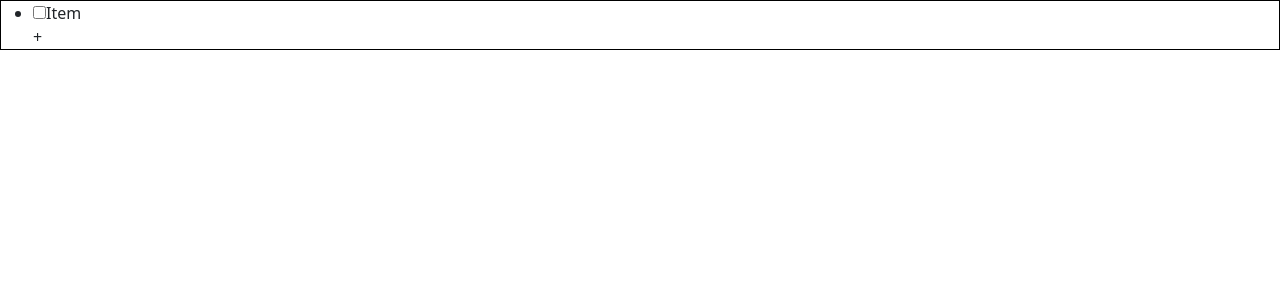
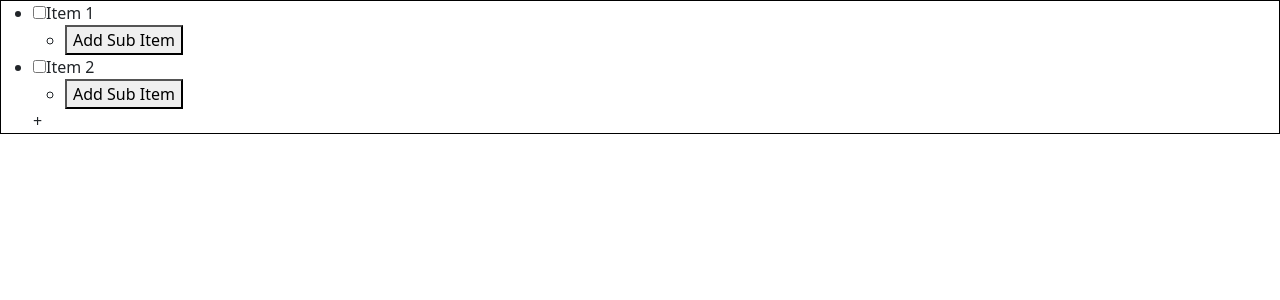
Before and after one commit to tan-man21/Checkmate-ts, a React (Create React App) app in the folder client/: page / in a window 1280 px wide. Shown: the top 300 px of the page. Built offline with nearby package versions, Linux system fonts and the light colour scheme.

Commit message:
adding code for subcategories

```diff
--- a/client/src/components/Checklist.js
+++ b/client/src/components/Checklist.js
@@ -1,10 +1,15 @@
 import React, { useState, useEffect, useRef } from "react";
 import "../App.css";
+
+// ChatGPT contributed significantly to this code
 
 const Checklist = () => {
   const [editItemId, setEditItemId] = useState(null);
   const [inputText, setInputText] = useState("");
-  const [items, setItems] = useState([{ id: 1, text: "Item", checked: false }]);
+  const [items, setItems] = useState([
+    { id: 1, text: "Item 1", checked: false, subItems: [] },
+    { id: 2, text: "Item 2", checked: false, subItems: [] },
+  ]);
   const inputRef = useRef(null);
 
   useEffect(() => {
@@ -31,12 +36,27 @@ const Checklist = () => {
     setEditItemId(null);
   };
 
-  const updateText = (id, newText) => {
+  const updateText = (id, newText, parentId = null) => {
+    if (parentId === null) {
       setItems((prevItems) =>
         prevItems.map((item) =>
           item.id === id ? { ...item, text: newText } : item
         )
       );
+    } else {
+      setItems((prevItems) =>
+        prevItems.map((item) =>
+          item.id === parentId
+            ? {
+                ...item,
+                subItems: item.subItems.map((subItem) =>
+                  subItem.id === id ? { ...subItem, text: newText } : subItem
+                ),
+              }
+            : item
+        )
+      );
+    }
   };
 
   const toggleChecked = (id) => {
@@ -48,10 +68,32 @@ const Checklist = () => {
   };
 
   const createNewListItem = () => {
-    const newListItem = { id: items.length + 1, text: inputText };
+    const newListItem = {
+      id: items.length + 1,
+      text: inputText,
+      checked: false,
+      subItems: [],
+    };
     setItems([...items, newListItem]);
     setInputText("");
     setEditItemId(newListItem.id);
+  };
+
+  const createNewSubItem = (parentId) => {
+    const parentItemIndex = items.findIndex((item) => item.id === parentId);
+    if (parentItemIndex !== -1) {
+      const newSubItem = {
+        id: items[parentItemIndex].subItems.length + 1,
+        text: inputText,
+      };
+      setItems((prevItems) => {
+        const updatedItems = [...prevItems];
+        updatedItems[parentItemIndex].subItems.push(newSubItem);
+        return updatedItems;
+      });
+      setInputText("");
+      setEditItemId(newSubItem.id);
+    }
   };
 
   return (
@@ -64,7 +106,7 @@ const Checklist = () => {
               checked={item.checked}
               onChange={() => toggleChecked(item.id)}
             />
-            {editItemId == item.id && (
+            {editItemId == item.id ? (
               <input
                 type="text"
                 value={item.text}
@@ -72,8 +114,22 @@ const Checklist = () => {
                 onBlur={whenClickedAway}
                 ref={inputRef}
               />
+            ) : (
+              <span className={item.checked ? "checkedItem" : ""}>
+                {item.text}
+              </span>
             )}
-            {!editItemId || editItemId !== item.id ? item.text : null}
+            <ul>
+              {item.subItems.map((subItem) => (
+                <li key={subItem.id}>{subItem.text}</li>
+              ))}
+              <li>
+                <button onClick={() => createNewSubItem(item.id)}>
+                  Add Sub Item
+                </button>
+              </li>
+            </ul>
+            {/* {!editItemId || editItemId !== item.id ? item.text : null} */}
           </li>
         ))}
 
```
Lines whose indentation alone changed are shown as unchanged.
